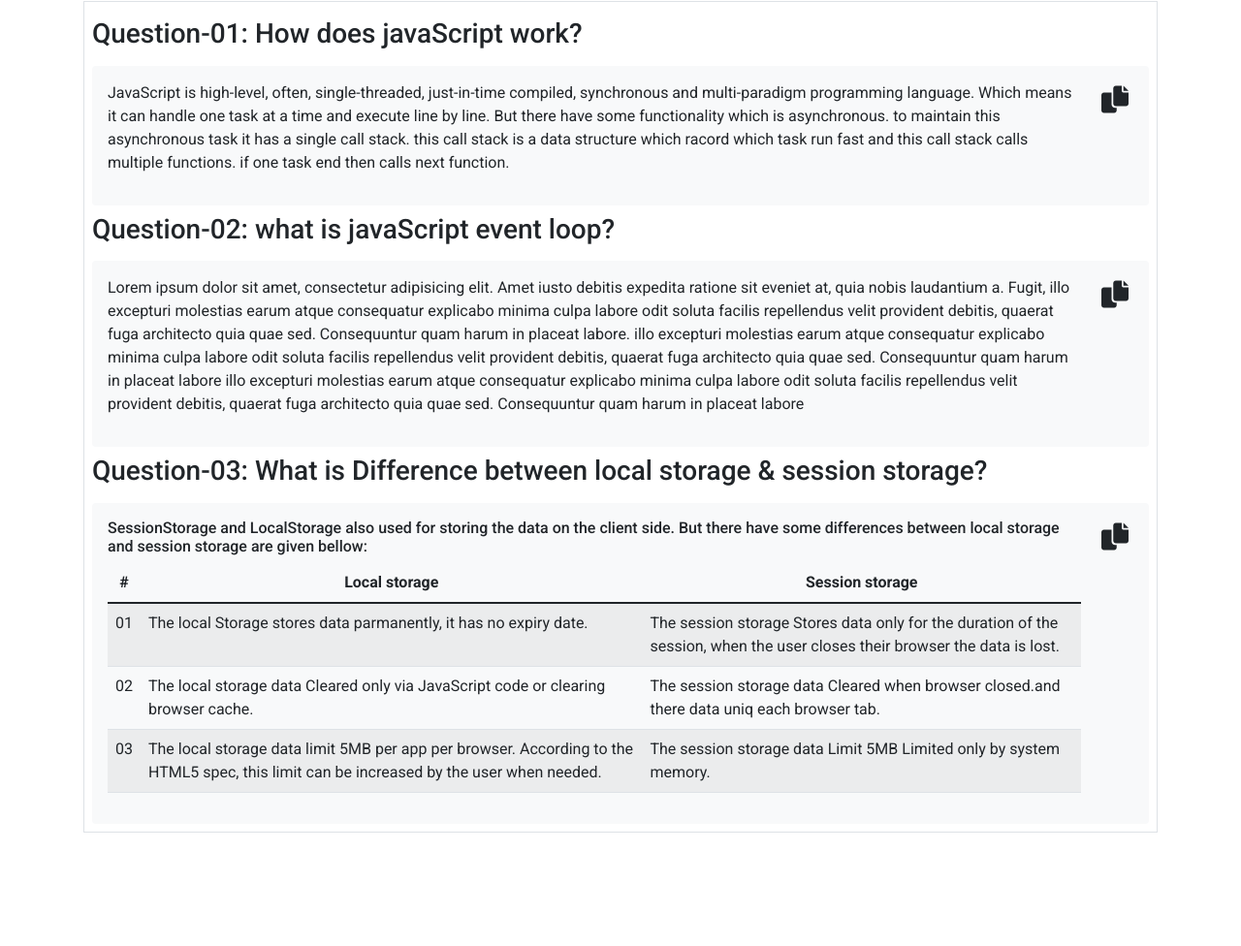
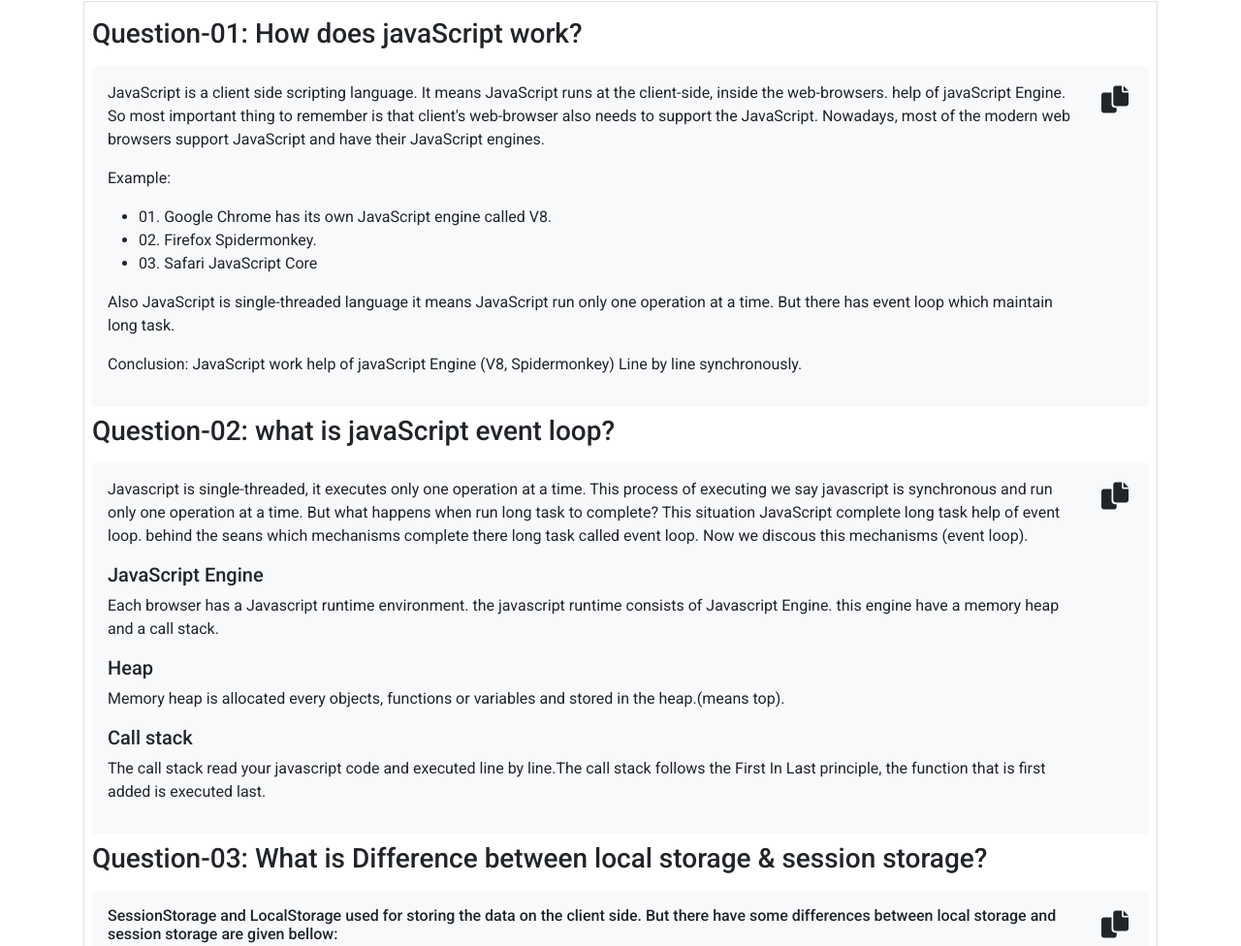
Before and after one commit to dev-nazmulislam/insta-shohor, a plain HTML site: page index.html in a window 1280 px wide. Shown: the part 1635-2611 px from the top of the page at 97% size. Before the commit the page ends 2558 px from the top, so only its background shows below. Drawn offline with nearby package versions, Linux system fonts and the light colour scheme.

Commit message:
all Question added

```diff
--- a/index.html
+++ b/index.html
@@ -96,16 +96,33 @@
           <div class="col-md-12 border p-2">
             <h3 class="py-2">Question-01: How does javaScript work?</h3>
             <div class="d-flex align-items-start bg-light p-2 rounded">
-              <p id="ans-one" class="p-2 rounded">
-                JavaScript is high-level, often, single-threaded, just-in-time
-                compiled, synchronous and multi-paradigm programming language.
-                Which means it can handle one task at a time and execute line by
-                line. But there have some functionality which is asynchronous.
-                to maintain this asynchronous task it has a single call stack.
-                this call stack is a data structure which racord which task run
-                fast and this call stack calls multiple functions. if one task
-                end then calls next function.
-              </p>
+              <div id="ans-one" class="p-2 rounded">
+                <p>
+                  JavaScript is a client side scripting language. It means
+                  JavaScript runs at the client-side, inside the web-browsers.
+                  help of javaScript Engine. So most important thing to remember
+                  is that client's web-browser also needs to support the
+                  JavaScript. Nowadays, most of the modern web browsers support
+                  JavaScript and have their JavaScript engines.
+                </p>
+                <p>Example:</p>
+                <ul>
+                  <li>
+                    01. Google Chrome has its own JavaScript engine called V8.
+                  </li>
+                  <li>02. Firefox Spidermonkey.</li>
+                  <li>03. Safari JavaScript Core</li>
+                </ul>
+                <p>
+                  Also JavaScript is single-threaded language it means
+                  JavaScript run only one operation at a time. But there has
+                  event loop which maintain long task.
+                </p>
+                <p>
+                  Conclusion: JavaScript work help of javaScript Engine (V8,
+                  Spidermonkey) Line by line synchronously.
+                </p>
+              </div>
               <button class="btn fs-3">
                 <i
                   onclick="copyElementText('ans-one',this)"
@@ -115,22 +132,34 @@
             </div>
             <h3 class="py-2">Question-02: what is javaScript event loop?</h3>
             <div class="d-flex align-items-start bg-light p-2 rounded">
-              <p id="ans-two" class="p-2 rounded">
-                Lorem ipsum dolor sit amet, consectetur adipisicing elit. Amet
-                iusto debitis expedita ratione sit eveniet at, quia nobis
-                laudantium a. Fugit, illo excepturi molestias earum atque
-                consequatur explicabo minima culpa labore odit soluta facilis
-                repellendus velit provident debitis, quaerat fuga architecto
-                quia quae sed. Consequuntur quam harum in placeat labore. illo
-                excepturi molestias earum atque consequatur explicabo minima
-                culpa labore odit soluta facilis repellendus velit provident
-                debitis, quaerat fuga architecto quia quae sed. Consequuntur
-                quam harum in placeat labore illo excepturi molestias earum
-                atque consequatur explicabo minima culpa labore odit soluta
-                facilis repellendus velit provident debitis, quaerat fuga
-                architecto quia quae sed. Consequuntur quam harum in placeat
-                labore
-              </p>
+              <div id="ans-two" class="p-2 rounded">
+                <p>
+                  Javascript is single-threaded, it executes only one operation
+                  at a time. This process of executing we say javascript is
+                  synchronous and run only one operation at a time. But what
+                  happens when run long task to complete? This situation
+                  JavaScript complete long task help of event loop. behind the
+                  seans which mechanisms complete there long task called event
+                  loop. Now we discous this mechanisms (event loop).
+                </p>
+                <h5>JavaScript Engine</h5>
+                <p>
+                  Each browser has a Javascript runtime environment. the
+                  javascript runtime consists of Javascript Engine. this engine
+                  have a memory heap and a call stack.
+                </p>
+                <h5>Heap</h5>
+                <p>
+                  Memory heap is allocated every objects, functions or variables
+                  and stored in the heap.(means top).
+                </p>
+                <h5>Call stack</h5>
+                <p>
+                  The call stack read your javascript code and executed line by
+                  line.The call stack follows the First In Last principle, the
+                  function that is first added is executed last.
+                </p>
+              </div>
               <button class="btn fs-3">
                 <i
                   onclick="copyElementText('ans-two',this)"
@@ -145,9 +174,9 @@
             <div class="d-flex align-items-start bg-light p-2 rounded">
               <div id="ans-three" class="p-2 rounded">
                 <h6>
-                  SessionStorage and LocalStorage also used for storing the data
-                  on the client side. But there have some differences between
-                  local storage and session storage are given bellow:
+                  SessionStorage and LocalStorage used for storing the data on
+                  the client side. But there have some differences between local
+                  storage and session storage are given bellow:
                 </h6>
                 <table class="table table-striped">
                   <thead>
@@ -189,7 +218,7 @@
                         by the user when needed.
                       </td>
                       <td>
-                        The session storage data Limit 5MB Limited only by
+                        The session storage data Limit 5MB, Limited only by
                         system memory.
                       </td>
                     </tr>
```
Also changed, not shown: note.txt (deleted), 1 other file.
